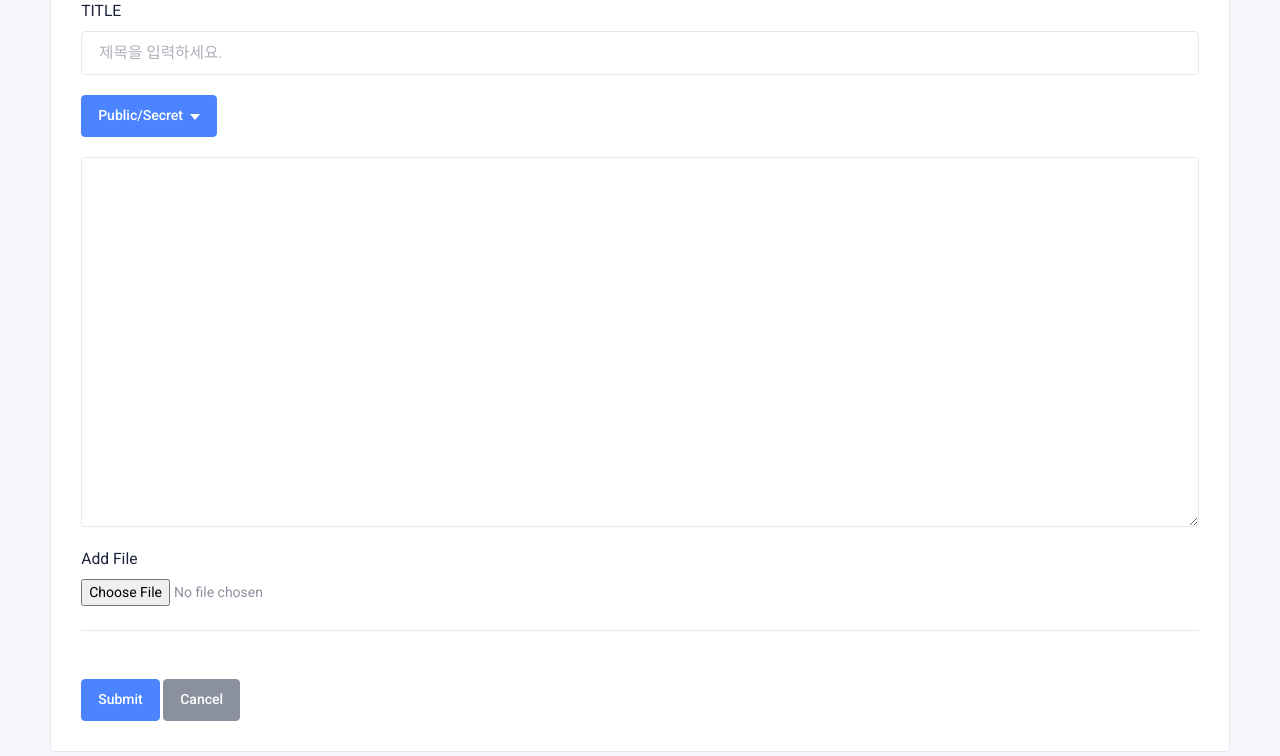
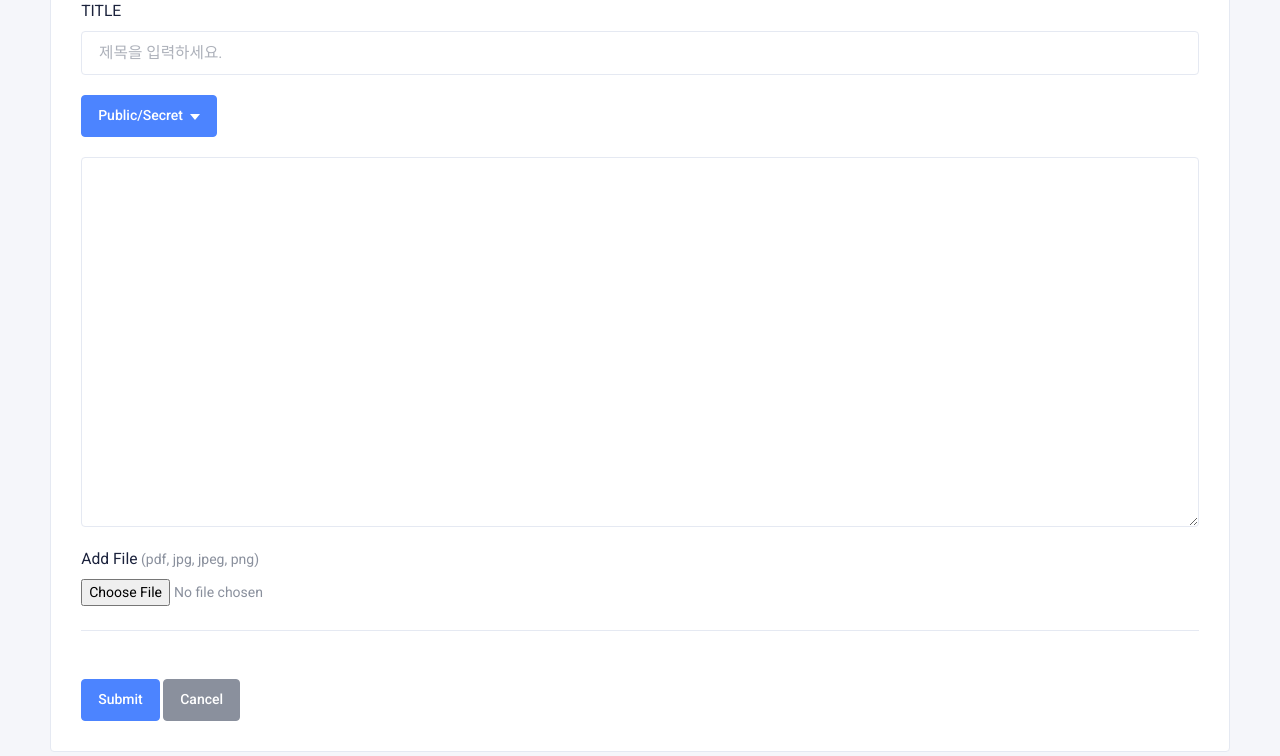
Before and after one commit to WebH3ll/yeojin, a PHP site: page /myboard/post.php in a window 1280 px wide. Shown: the part 217-973 px from the top of the page. Run offline with PHP 8.4, Linux system fonts and the light colour scheme; the visitor is signed in with stand-in values (Sample User, id 1); data that the repository does not hold is empty; some libraries are stand-ins or nearby versions.

Commit message:
post 수정

```diff
--- a/myboard/post.php
+++ b/myboard/post.php
@@ -162,7 +162,8 @@
 					</div>
 
 					<div class="form-group">
-						<label for="exampleFormControlFile1"> Add File</label>
+						<label for="exampleFormControlFile1"> Add File </label>
+            <a> (pdf, jpg, jpeg, png) </a>
 						<input type="file" class="form-control-file" name="file" id="file">
 					</div>
 
```
